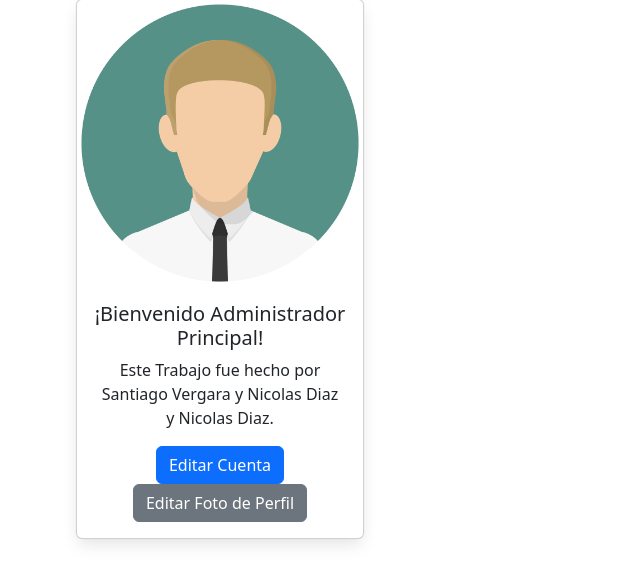
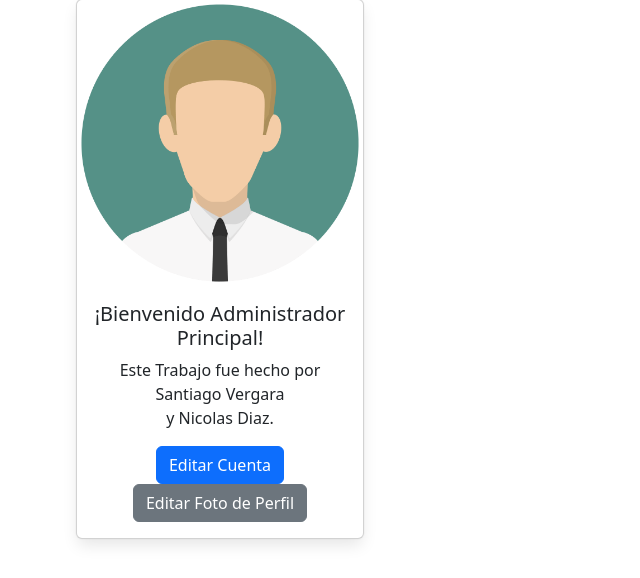
Before and after one commit to AluSantiagoVergara/AluSantiagoVergara-crud_PHP, a PHP site: page /repoProyectoetapa2_SantiagoVergara/dashboard in a window 1280 px wide. Shown: the part 90-668 px from the top of the page, without its empty margins (0-640 px from the left). Run offline with PHP 8.4, Linux system fonts and the light colour scheme; a user stored in the database is signed in; some libraries are stand-ins or nearby versions.

Commit message:
correccion

```diff
--- a/app/vista/content/dashboard-view.php
+++ b/app/vista/content/dashboard-view.php
@@ -9,7 +9,7 @@
       ?>
     <div class="card-body">
       <h5 class="card-title">¡Bienvenido <?php echo $_SESSION['nombre']." ".$_SESSION['apellido']; ?>!</h5>
-      <p class="card-text">Este Trabajo fue hecho por Santiago Vergara y Nicolas Diaz <br>
+      <p class="card-text">Este Trabajo fue hecho por Santiago Vergara <br>
       y Nicolas Diaz. </p>
       <a href="<?php echo APP_URL."userUpdate/".$_SESSION['id']."/"; ?>" class="btn btn-primary">Editar Cuenta</a>
       <br>
```
